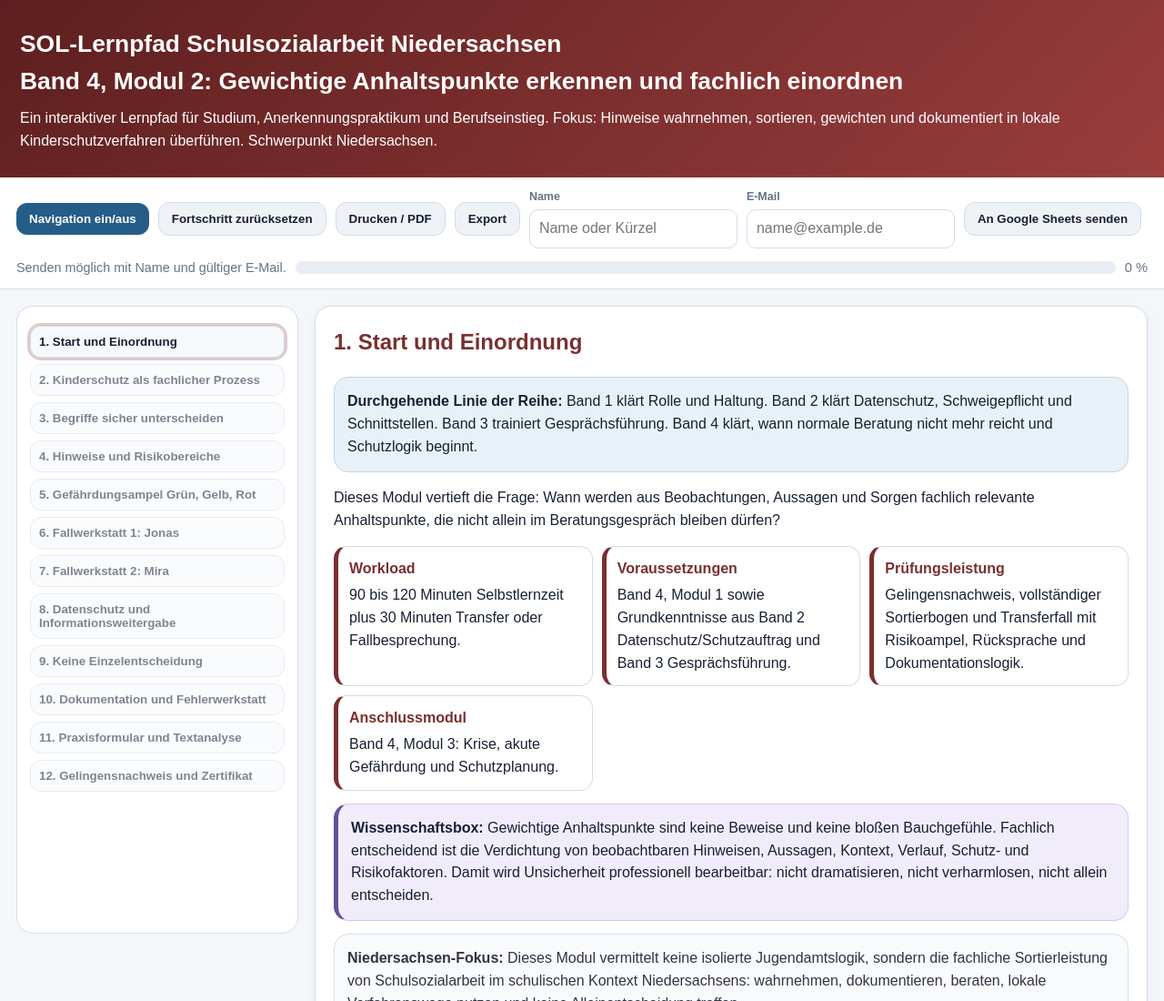
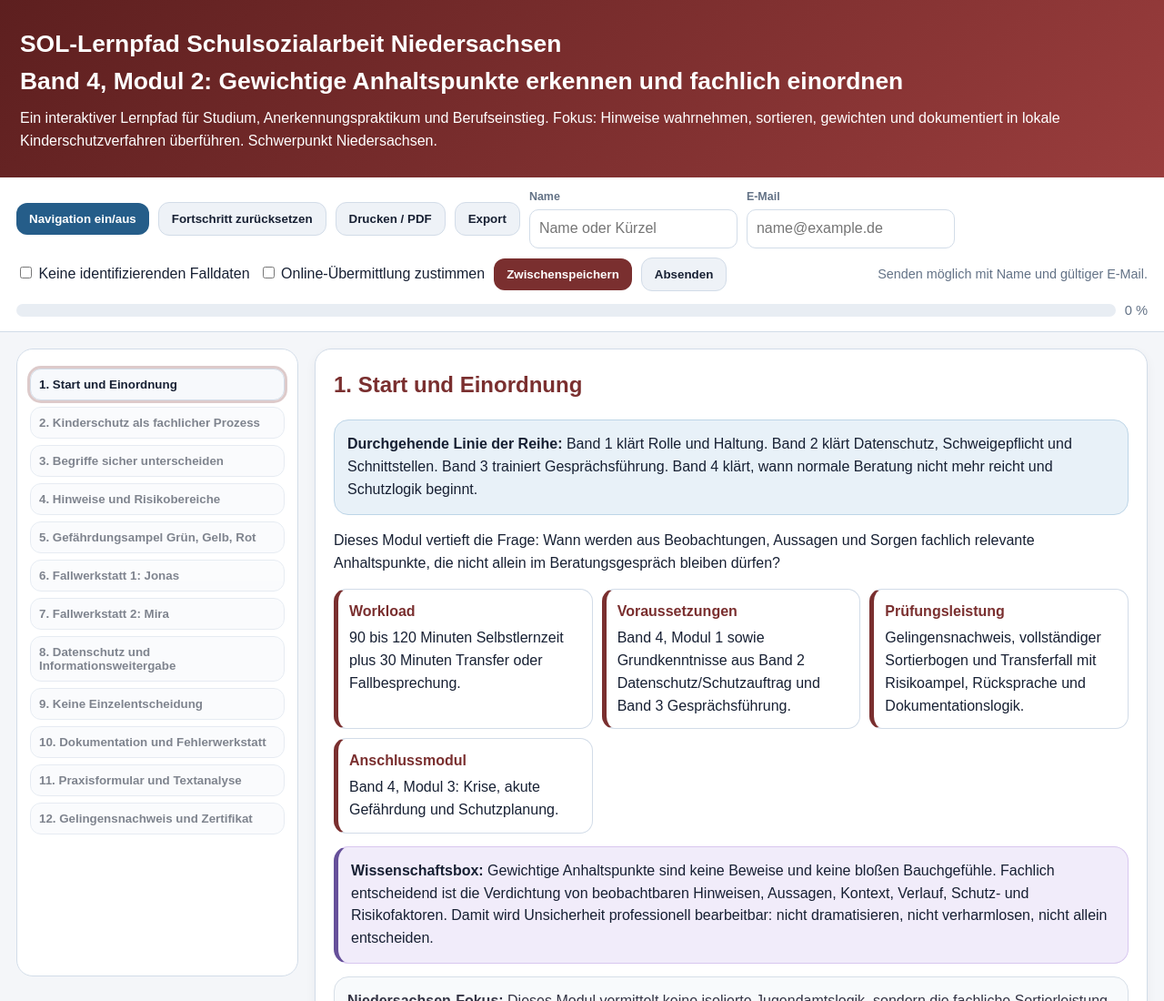
Before and after one commit to edmundbruns/band4modul2, a plain HTML site: page index.html in a window 1280 px wide. Shown: the top 1100 px of the page at 91% size. Drawn offline with Linux system fonts and the light colour scheme.

Commit message:
fix(band4modul2): Checkboxen+Zwischenspeichern im Header, Button-Text "Absenden", Footer-Duplikate entfernt

```diff
--- a/index.html
+++ b/index.html
@@ -40,7 +40,10 @@
 <label for="userEmail">E-Mail</label>
 <input type="email" id="userEmail" placeholder="name@example.de" maxlength="120" autocomplete="email">
 </div>
-<button class="ghost" id="sendBtnTop" onclick="sendData()">An Google Sheets senden</button>
+<label class="header-consent"><input type="checkbox" id="privacyConfirm" onchange="saveCheckbox('privacyConfirm')"> Keine identifizierenden Falldaten</label>
+<label class="header-consent"><input type="checkbox" id="sendConsent" onchange="saveCheckbox('sendConsent')"> Online-Übermittlung zustimmen</label>
+<button type="button" class="header-save-btn" onclick="save()">Zwischenspeichern</button>
+<button class="ghost" id="sendBtnTop" onclick="sendData()">Absenden</button>
 <span id="sendStatusTop" class="statusline">Senden möglich mit Name und gültiger E-Mail.</span>
 <div class="progress-wrap" role="progressbar" aria-label="Bearbeitungsfortschritt" aria-valuemin="0" aria-valuemax="100" aria-valuenow="0"><div id="progress" class="progress"></div></div><span id="progressText" class="small">0 %</span>
 </div>
@@ -177,8 +180,8 @@ if(id==='abschluss') return `<section class="card"><h2>12. Gelingensnachweis und
 <li>Kooperationsverbund Schulsozialarbeit: Leitlinien und Qualitätsverständnis der Schulsozialarbeit.</li>
 <li>DBSH: Berufsethik und professionelle Verantwortung Sozialer Arbeit.</li>
 </ul><p class="small">Dieses Modul ersetzt keine Einzelfallprüfung. Maßgeblich sind lokale Schutzkonzepte, Dienstwege, Jugendhilfevereinbarungen und Fachberatung.</p></div>
-<h3>Kompetenz-Ampel</h3><div id="competenceBox" class="note">Wird nach Bearbeitung aktualisiert.</div><button class="good" onclick="finishModule()">Abschluss prüfen und Zertifikat anzeigen</button> <div class="form-group"><label><input type="checkbox" id="privacyConfirm"> Keine identifizierenden Falldaten</label></div>
-<div class="form-group"><label><input type="checkbox" id="sendConsent"> Online-Übermittlung zustimmen</label></div>
+<h3>Kompetenz-Ampel</h3><div id="competenceBox" class="note">Wird nach Bearbeitung aktualisiert.</div><button class="good" onclick="finishModule()">Abschluss prüfen und Zertifikat anzeigen</button>
+
 <button class="secondary" onclick="sendData()">An Google Sheets senden</button> <button class="ghost" onclick="exportData()">Export speichern</button><div id="cert" class="okbox hidden"><h2>Zertifikat</h2><p><strong>Band 4, Modul 2: Gewichtige Anhaltspunkte erkennen und fachlich einordnen</strong></p><p>Der Lernpfad wurde erfolgreich abgeschlossen.</p><p>Datum: <span id="certDate"></span></p></div></section>`;
 return '<section class="card"><h2>Abschnitt nicht gefunden</h2></section>'
 }
```
